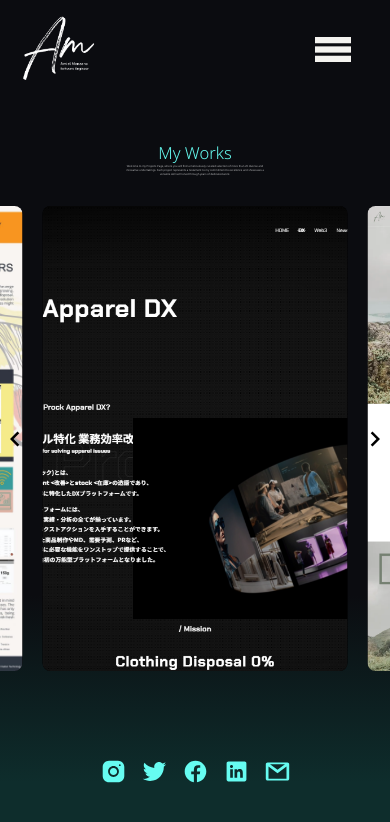
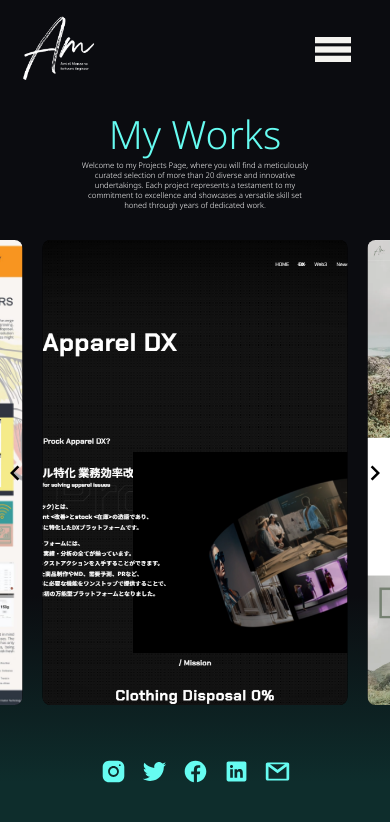
Before and after one commit to amielManzano/portfolio-v3, a Vue app: page /projects in a window 390 px wide. Shown: the top 822 px of the page. Built offline with nearby package versions, Linux system fonts and the light colour scheme.

Commit message:
fixed footer and project page fotn size

```diff
--- a/src/components/Footer.vue
+++ b/src/components/Footer.vue
@@ -1,5 +1,5 @@
 <template>
-  <footer :class="!isHomePage ? 'full-width' : 'absolute'">
+  <footer :class="!isHomePage || isMobile ? 'full-width' : 'absolute'">
     <div />
     <div class="container animate__animated animate__backInUp">
       <img v-for="(icon, i) in icons" :key="i" :src="icon" />
@@ -20,11 +20,23 @@ export default defineComponent({
         require("@/assets/linkedin.svg"),
         require("@/assets/gmail.svg"),
       ],
+      isMobile: window.innerWidth < 768,
     };
   },
   computed: {
     isHomePage() {
       return this.$route.name === "home";
+    },
+  },
+  mounted() {
+    window.addEventListener("resize", this.handleResize);
+  },
+  unmount() {
+    window.removeEventListener("resize", this.handleResize);
+  },
+  methods: {
+    handleResize() {
+      this.isMobile = window.innerWidth < 768;
     },
   },
 });
--- a/src/views/ProjectsView.vue
+++ b/src/views/ProjectsView.vue
@@ -4,10 +4,10 @@
       <h1 class="title">My Works</h1>
       <div class="sub-title-container">
         <p class="sub-title">
-          Welcome to my Projects Page, where you will find a meticulously curated
-          selection of more than 20 diverse and innovative undertakings. Each project
-          represents a testament to my commitment to excellence and showcases a versatile
-          skill set honed through years of dedicated work.
+          Welcome to my Projects Page, where you will find a meticulously
+          curated selection of more than 20 diverse and innovative undertakings.
+          Each project represents a testament to my commitment to excellence and
+          showcases a versatile skill set honed through years of dedicated work.
         </p>
       </div>
     </div>
@@ -34,7 +34,11 @@
                 <img :src="view" />
               </a>
               <div class="labels-container">
-                <div v-for="(label, index) in project.labels" :key="index" class="label">
+                <div
+                  v-for="(label, index) in project.labels"
+                  :key="index"
+                  class="label"
+                >
                   <span>{{ label }}</span>
                 </div>
               </div>
@@ -87,8 +91,7 @@ export default defineComponent({
           title: "Photography V2 UI Design",
           subTitle:
             "Elevate your visual storytelling with a UI design that puts your photography in the spotlight, capturing every moment with precision and style.",
-          link:
-            "https://www.figma.com/file/XcL4ynbdAcSYMNBB7dIJFm/Photography-Website?type=design&node-id=0-1&mode=design&t=TYqlgRjZD1ERV0xp-0",
+          link: "https://www.figma.com/file/XcL4ynbdAcSYMNBB7dIJFm/Photography-Website?type=design&node-id=0-1&mode=design&t=TYqlgRjZD1ERV0xp-0",
           image: require("@/assets/projects/photographyV2Design.png"),
           labels: ["Figma"],
         },
@@ -105,8 +108,7 @@ export default defineComponent({
           title: "CSV download",
           subTitle:
             "A Shopify app where you can download CSV of any item by setting the template that you like.",
-          link:
-            "https://apps.shopify.com/csv-download-1?surface_detail=gf.e&surface_inter_position=1&surface_intra_position=3&surface_type=search",
+          link: "https://apps.shopify.com/csv-download-1?surface_detail=gf.e&surface_inter_position=1&surface_intra_position=3&surface_type=search",
           image: require("@/assets/projects/csvDownload.png"),
           labels: ["Shopify", "ReactJS", "sql", "AWS", "NodeJS"],
         },
@@ -115,8 +117,7 @@ export default defineComponent({
           title: "Bulk Images Upload",
           subTitle:
             "A Shopify app where you can easily upload product images all at once in a ZIP file. If you create a folder using the handle or product ID, the product image will be automatically determined and registered as a product.",
-          link:
-            "https://apps.shopify.com/bulk-images-upload?surface_detail=gf.e&surface_inter_position=1&surface_intra_position=4&surface_type=search",
+          link: "https://apps.shopify.com/bulk-images-upload?surface_detail=gf.e&surface_inter_position=1&surface_intra_position=4&surface_type=search",
           image: require("@/assets/projects/bulkImagesUpload.png"),
           labels: ["Shopify", "ReactJS", "Postgreql", "AWS", "NodeJS"],
         },
@@ -159,8 +160,7 @@ export default defineComponent({
           title: "Portfolio V3 UI Design",
           subTitle:
             "Empower your professional journey with a portfolio UI design that speaks volumes about your skills and creativity, setting you apart from the crowd.",
-          link:
-            "https://www.figma.com/file/NoRFMv1Dm6sBbopWLfKtdJ/V3?type=design&node-id=0-1&mode=design",
+          link: "https://www.figma.com/file/NoRFMv1Dm6sBbopWLfKtdJ/V3?type=design&node-id=0-1&mode=design",
           image: require("@/assets/projects/portfolioV3Design.png"),
           labels: ["Figma"],
         },
@@ -168,8 +168,7 @@ export default defineComponent({
           title: "Portfolio V2 UI Design",
           subTitle:
             "Empower your professional journey with a portfolio UI design that speaks volumes about your skills and creativity, setting you apart from the crowd.",
-          link:
-            "https://www.figma.com/file/Fl6em464J6EH901XEEOMAj/portfolio?type=design&mode=design&t=kfe9KVDyozch4EIB-0",
+          link: "https://www.figma.com/file/Fl6em464J6EH901XEEOMAj/portfolio?type=design&mode=design&t=kfe9KVDyozch4EIB-0",
           image: require("@/assets/projects/portfolioV2Design.png"),
           labels: ["Figma"],
         },
@@ -196,7 +195,15 @@ export default defineComponent({
             "Discover the ultimate shopping experience with our online store app, where convenience meets style at your command.",
           link: "https://front-end-one-tawny.vercel.app/",
           image: require("@/assets/projects/nexstore.png"),
-          labels: ["Gitlab", "NextJS", "NodeJS", "SMTP", "Paypal", "RapidAPI", "MongoDB"],
+          labels: [
+            "Gitlab",
+            "NextJS",
+            "NodeJS",
+            "SMTP",
+            "Paypal",
+            "RapidAPI",
+            "MongoDB",
+          ],
         },
         {
           title: "Brass Life",
@@ -226,8 +233,7 @@ export default defineComponent({
           title: "Design Project",
           subTitle:
             "The Development of Crop Management and Inventory System for Mushroom Farmers - firmware/hardware developer",
-          link:
-            "https://www.facebook.com/groups/256184368395441/permalink/520636595283549/",
+          link: "https://www.facebook.com/groups/256184368395441/permalink/520636595283549/",
           image: require("@/assets/projects/designProject.jpg"),
           labels: ["HTML", "CSS", "Javascript", "PHP", "C", "Microcontrollers"],
         },
@@ -376,7 +382,11 @@ export default defineComponent({
           top: 50%;
           width: 100%;
           transform: translateY(-50%);
-          background: linear-gradient(270deg, #0e2d2c 2.5%, rgba(14, 45, 44, 0) 100%);
+          background: linear-gradient(
+            270deg,
+            #0e2d2c 2.5%,
+            rgba(14, 45, 44, 0) 100%
+          );
           padding: 10px 0;
 
           font-size: 15px;
@@ -422,6 +432,29 @@ export default defineComponent({
     .carousel__next {
       box-sizing: content-box;
       border: 5px solid white;
+
+      .carousel__icon {
+        fill: white !important;
+      }
+    }
+  }
+}
+
+@media (max-width: 768px) {
+  .projects {
+    .top {
+      .title {
+        font-size: 10vw;
+      }
+
+      .sub-title-container {
+        width: 60%;
+        max-width: 60%;
+
+        .sub-title {
+          font-size: 2vw;
+        }
+      }
     }
   }
 }
```
